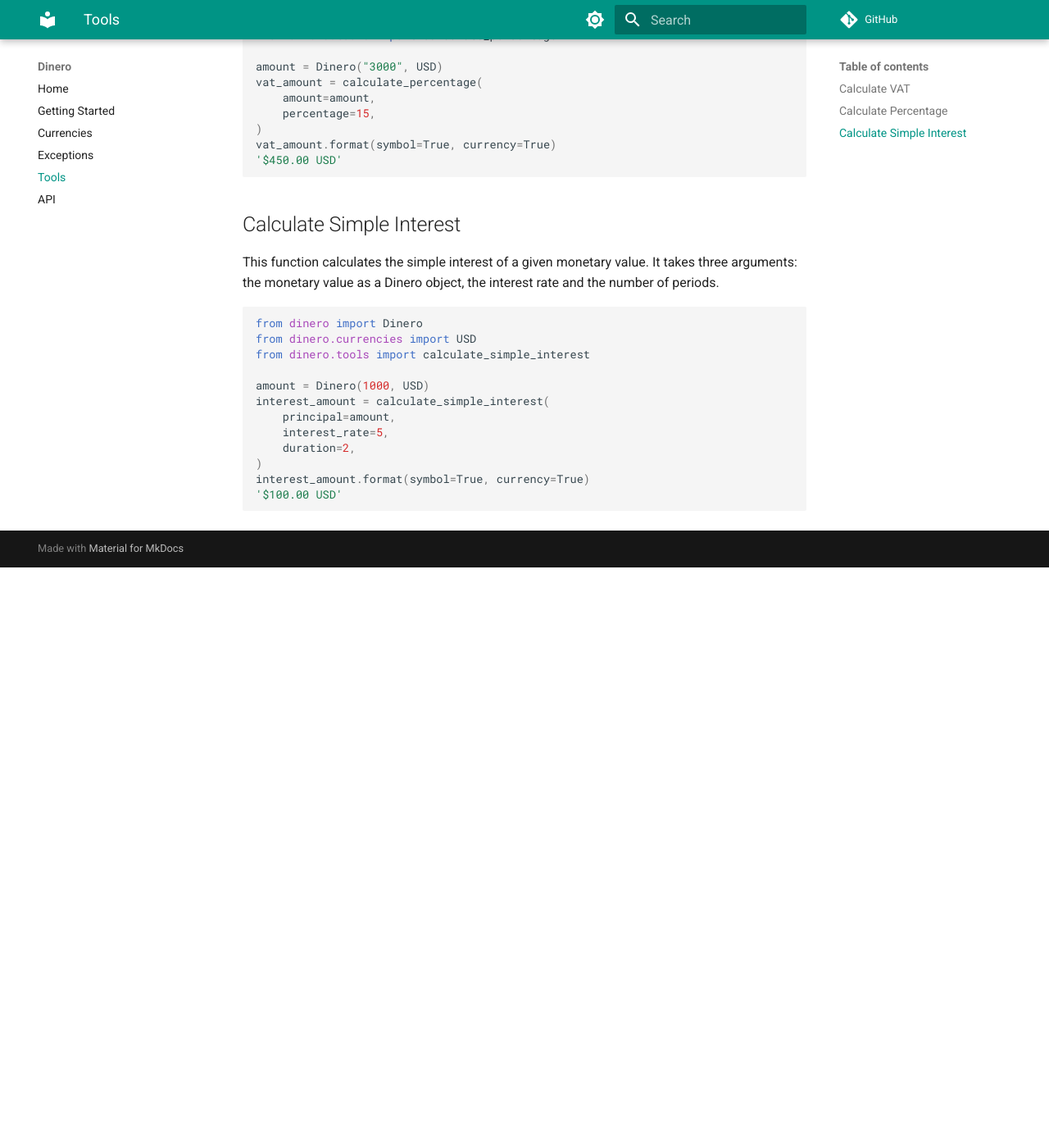
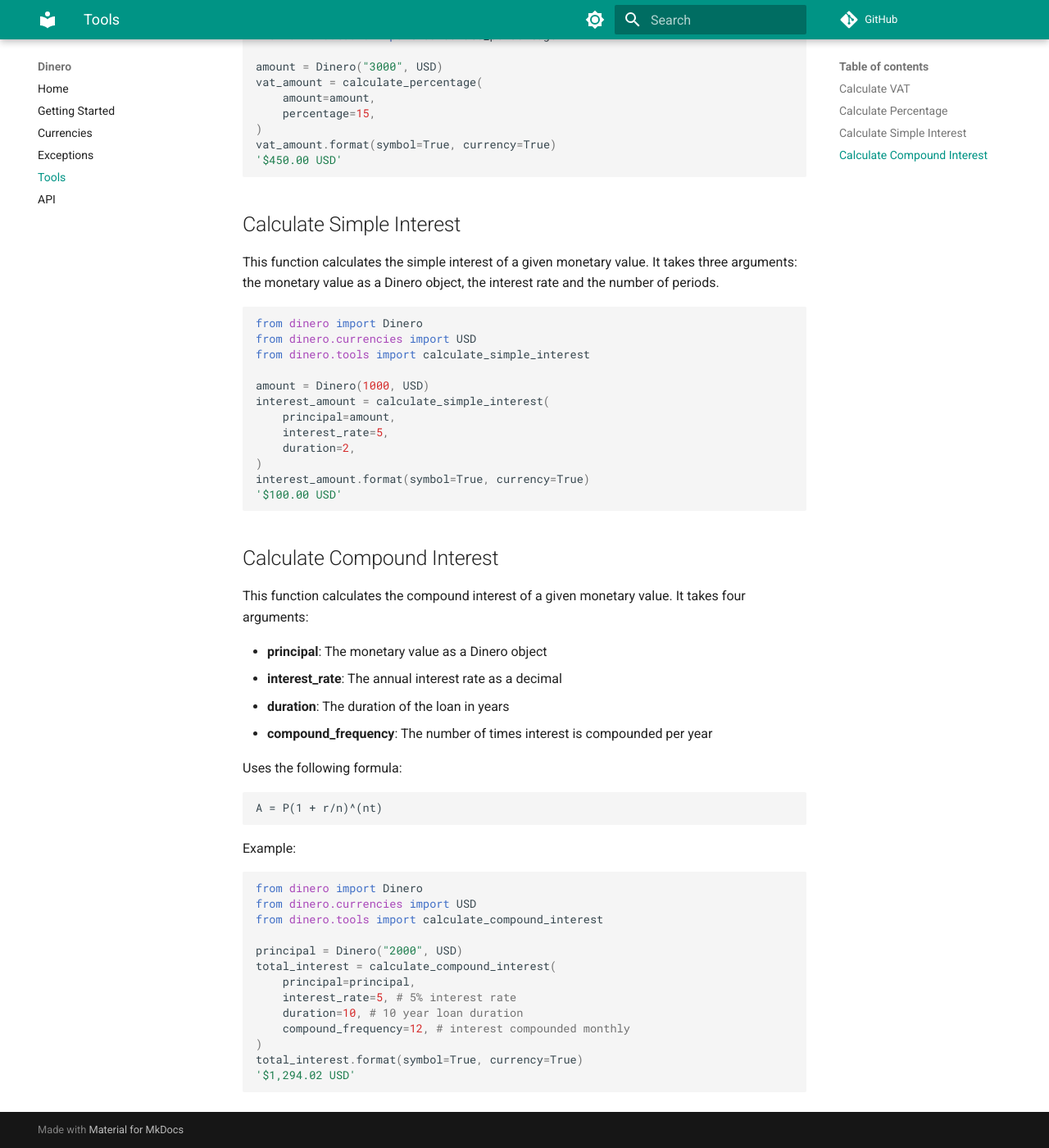
Before and after one commit to wilfredinni/dinero, an MkDocs documentation site: the page built from docs/tools.md, in a window 1280 px wide and 1400 px high, scrolled down 792 px. Shown: the whole window at 82% size. Built offline with MkDocs 1.6.1 and Material for MkDocs 9.7.7, drawn with Linux system fonts in a browser that asks for light colours; comment, search, counter and statistics services are not loaded; before the commit the page ends 1484 px from its top, so only the background shows below that.

Commit message:
feat: compound interest docs

````diff
--- a/docs/tools.md
+++ b/docs/tools.md
@@ -57,3 +57,37 @@ interest_amount = calculate_simple_interest(
 interest_amount.format(symbol=True, currency=True)
 '$100.00 USD'
 ```
+
+## Calculate Compound Interest
+
+This function calculates the compound interest of a given monetary value. It takes four arguments:
+
+ - **principal**: The monetary value as a Dinero object
+ - **interest_rate**: The annual interest rate as a decimal
+ - **duration**: The duration of the loan in years
+ - **compound_frequency**: The number of times interest is compounded per year
+
+Uses the following formula:
+
+```
+A = P(1 + r/n)^(nt)
+```
+
+Example:
+
+
+```python
+from dinero import Dinero
+from dinero.currencies import USD
+from dinero.tools import calculate_compound_interest
+
+principal = Dinero("2000", USD)
+total_interest = calculate_compound_interest(
+    principal=principal,
+    interest_rate=5, # 5% interest rate
+    duration=10, # 10 year loan duration
+    compound_frequency=12, # interest compounded monthly
+)
+total_interest.format(symbol=True, currency=True)
+'$1,294.02 USD'
+```
````
Also changed, not shown: examples.ipynb.
